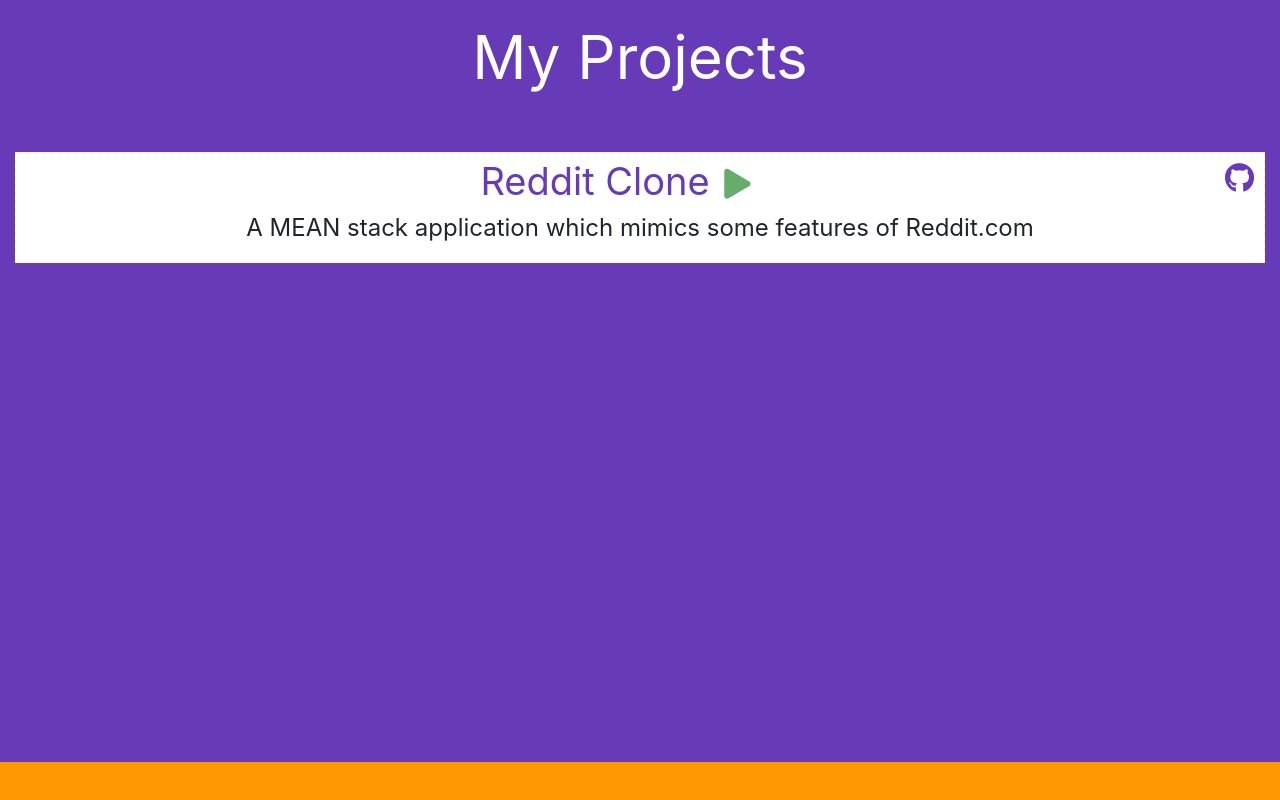
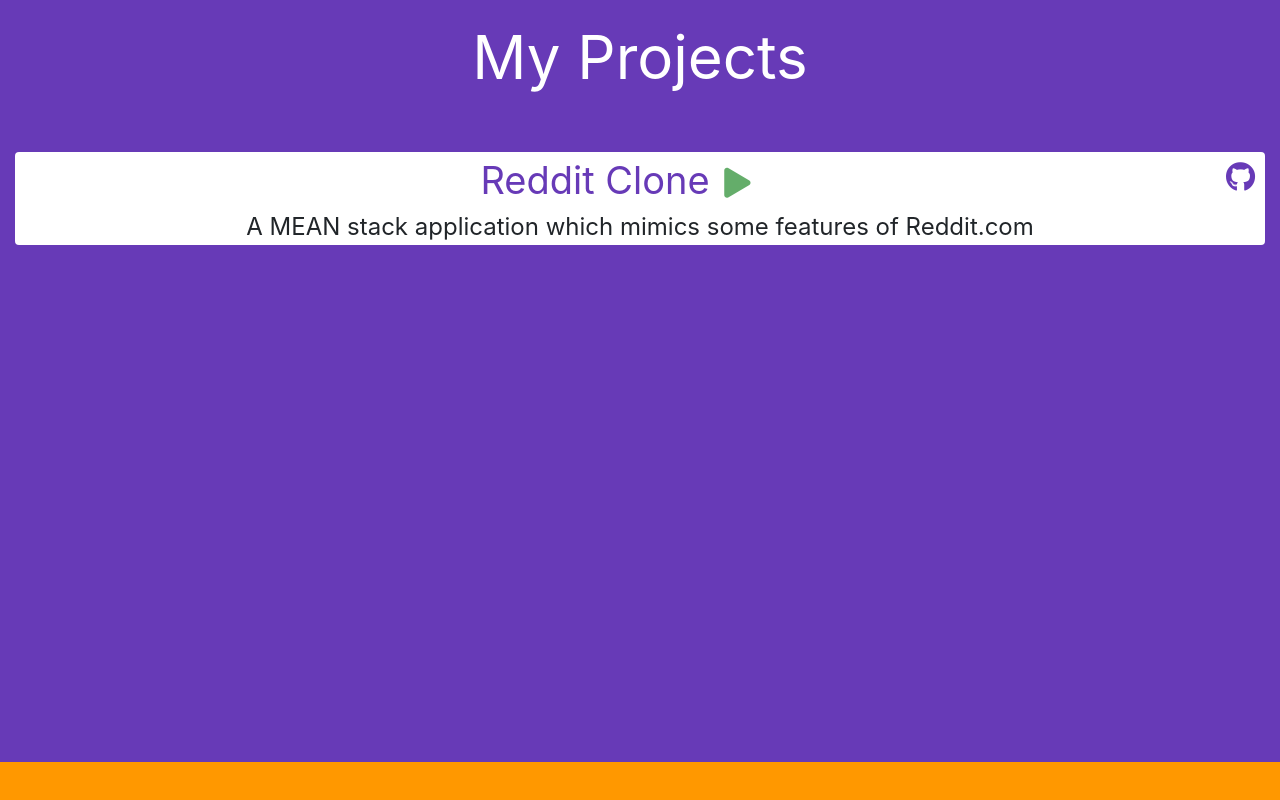
Before and after one commit to josephfernandez/software-joe-2-rename, a plain HTML site: page index.html in a window 1280 px wide. Shown: the part 838-1638 px from the top of the page. Drawn offline with nearby package versions, Linux system fonts and the light colour scheme.

Commit message:
li on work stylish some mo

```diff
--- a/index.html
+++ b/index.html
@@ -68,7 +68,7 @@
 			<div class="work-content">
 				<header style="margin: 0px auto 50px;font-size:60px;color:white;">My Projects</header>
 				<ul style="padding-inline-start:0;">
-					<li style="list-style-type: none;border:1px dotted yellow;background-color:white;">
+					<li style="list-style-type: none;border-radius:4px;background-color:white;">
 						<span style="font-size:38px;color:#673ab7;">Reddit Clone</span>
 						<a style="text-decoration:none;color:#673ab7;float: right;padding-right: 10px;padding-top: 10px;font-size: 30px;" class="fab fa-github" href="http://www.github.com/josephfernandez/reddit_clone"></a>
 						<a style="text-decoration:none;color:#64ad6a;margin-left:10px; padding-right: 10px;padding-top: 10px;font-size: 30px;" class="fas fa-play" href="https://grisly-castle-67390.herokuapp.com"></a>
```
